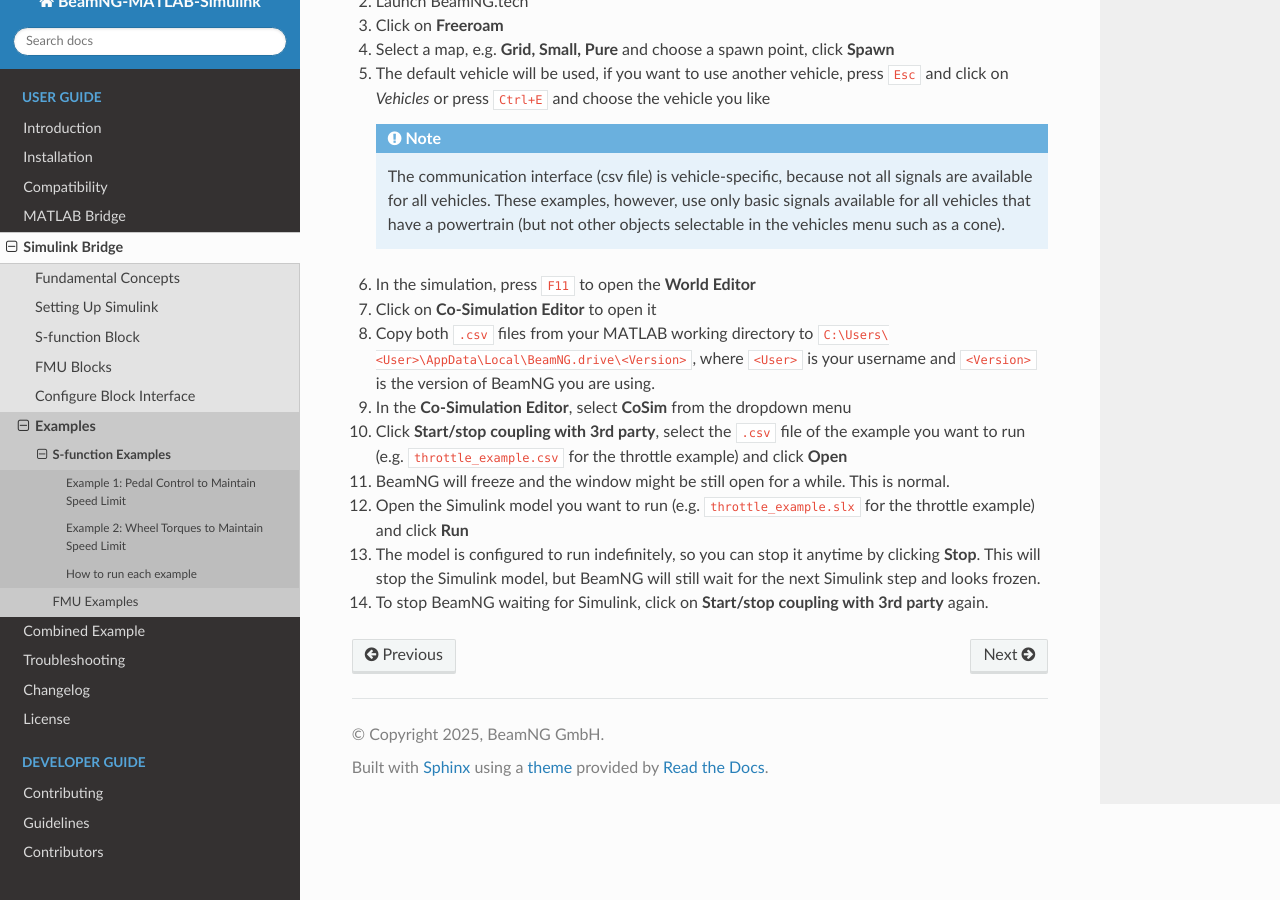
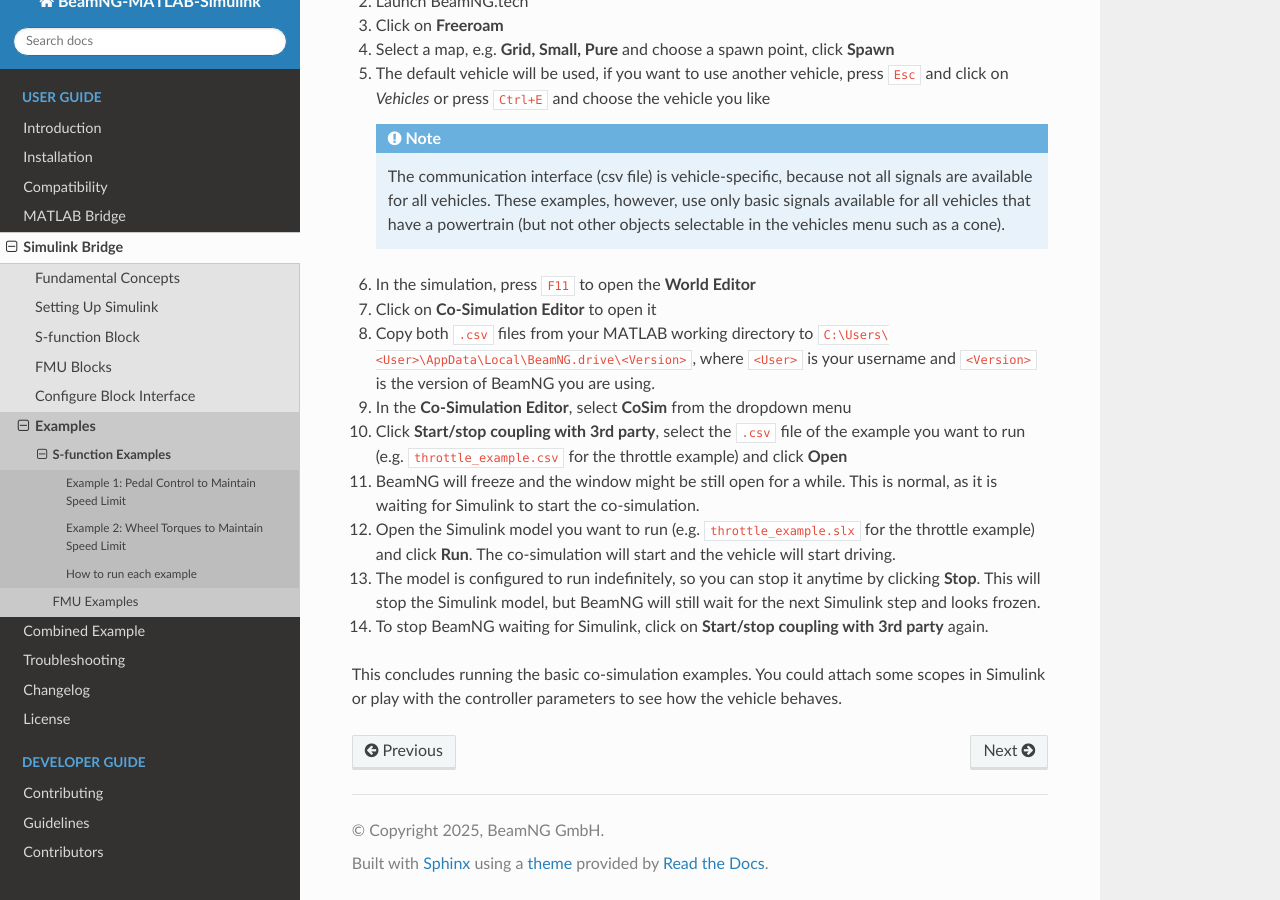
Before and after one commit to BeamNG/BeamNG-MATLAB-Simulink-integration, a Sphinx documentation site: the page built from docs/source/simulink/examples/s_function.md, in a window 1280 px wide and 900 px high, scrolled down 2581 px. Built offline with Sphinx 7.4.7 and the Read the Docs theme 3.1.0, drawn with Linux system fonts in a browser that asks for light colours.

Commit message:
Update instructions

```diff
--- a/docs/source/simulink/examples/s_function.md
+++ b/docs/source/simulink/examples/s_function.md
@@ -47,7 +47,9 @@
 8. Copy both `.csv` files from your MATLAB working directory to `C:\Users\<User>\AppData\Local\BeamNG.drive\<Version>`, where `<User>` is your username and `<Version>` is the version of BeamNG you are using.
 9. In the **Co-Simulation Editor**, select **CoSim** from the dropdown menu
 10. Click **Start/stop coupling with 3rd party**, select the `.csv` file of the example you want to run (e.g. `throttle_example.csv` for the throttle example) and click **Open**
-11. BeamNG will freeze and the window might be still open for a while. This is normal.
-12. Open the Simulink model you want to run (e.g. `throttle_example.slx` for the throttle example) and click **Run**
+11. BeamNG will freeze and the window might be still open for a while. This is normal, as it is waiting for Simulink to start the co-simulation.
+12. Open the Simulink model you want to run (e.g. `throttle_example.slx` for the throttle example) and click **Run**. The co-simulation will start and the vehicle will start driving.
 13. The model is configured to run indefinitely, so you can stop it anytime by clicking **Stop**. This will stop the Simulink model, but BeamNG will still wait for the next Simulink step and looks frozen.
 14. To stop BeamNG waiting for Simulink, click on **Start/stop coupling with 3rd party** again.
+
+This concludes running the basic co-simulation examples. You could attach some scopes in Simulink or play with the controller parameters to see how the vehicle behaves.
```
